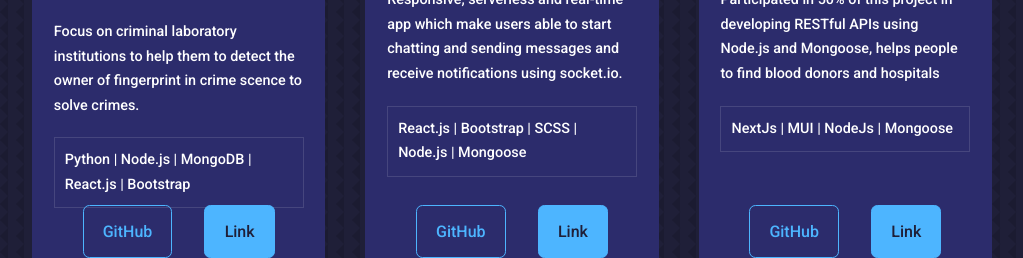
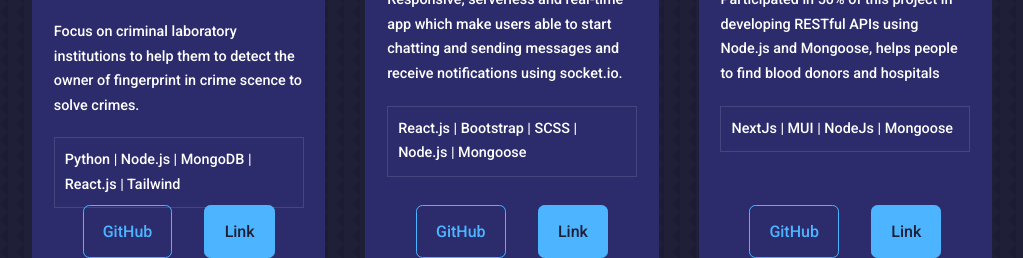
Before and after one commit to rozanmagdy1/portfolio, a React (Create React App) app: page / in a window 1280 px wide. Shown: the part 2700-2958 px from the top of the page, without its empty margins (128-1151 px from the left). Built offline with nearby package versions, Linux system fonts and the light colour scheme.

Commit message:
first commit

```diff
--- a/src/components/portfolio/Portfolio.jsx
+++ b/src/components/portfolio/Portfolio.jsx
@@ -16,7 +16,7 @@ const Portfolio = () => {
       img: IMG1,
       description:
         "Focus on criminal laboratory institutions to help them to detect the owner of fingerprint in crime scence to solve crimes.",
-      technologies: "Python | Node.js | MongoDB | React.js | Bootstrap",
+      technologies: "Python | Node.js | MongoDB | React.js | Tailwind",
       link: "https://adminv-ten.vercel.app/",
       github: "https://github.com/rozanmagdy1/fingerprint-backend",
     },
```
Also changed, not shown: src/assets/news.png (deleted).
